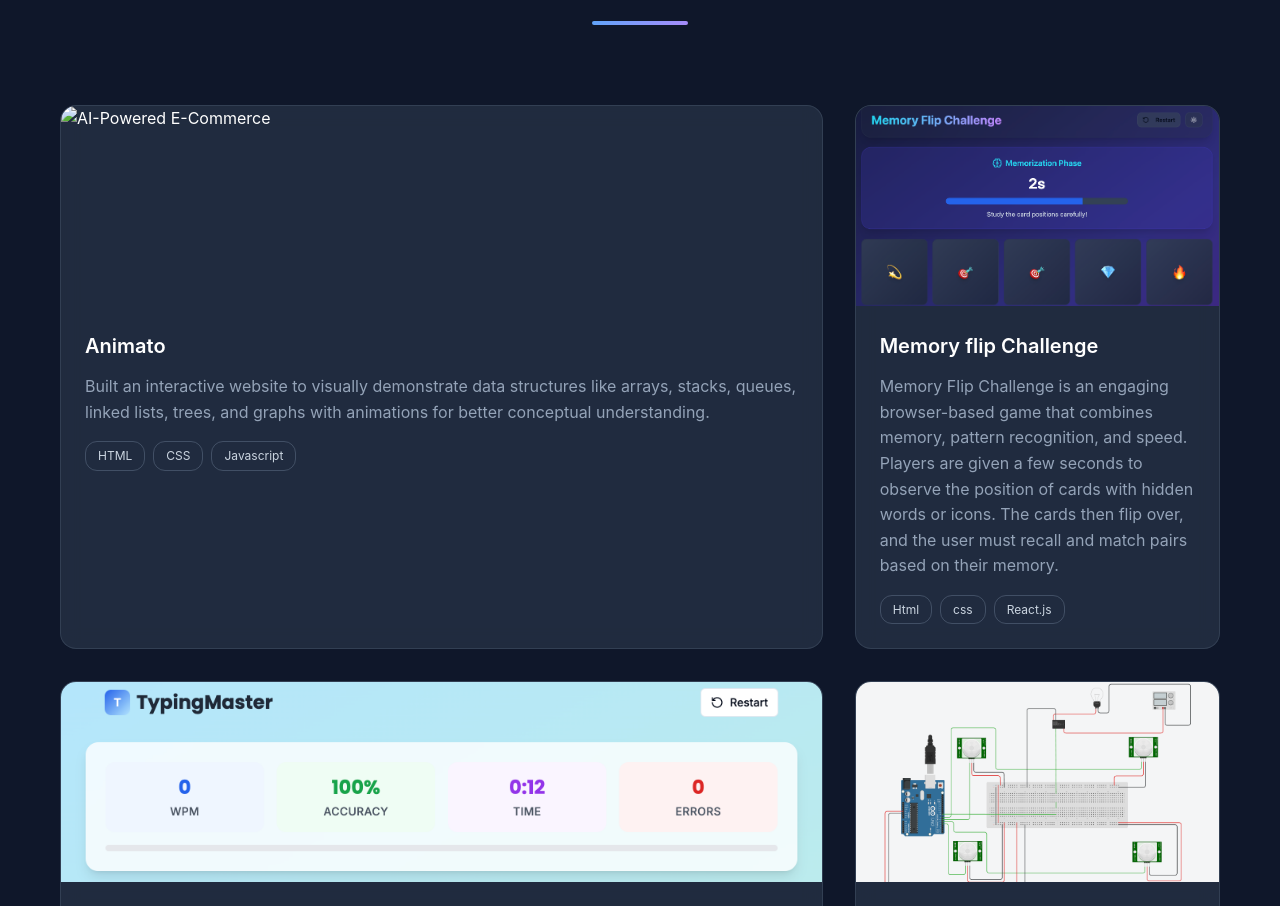
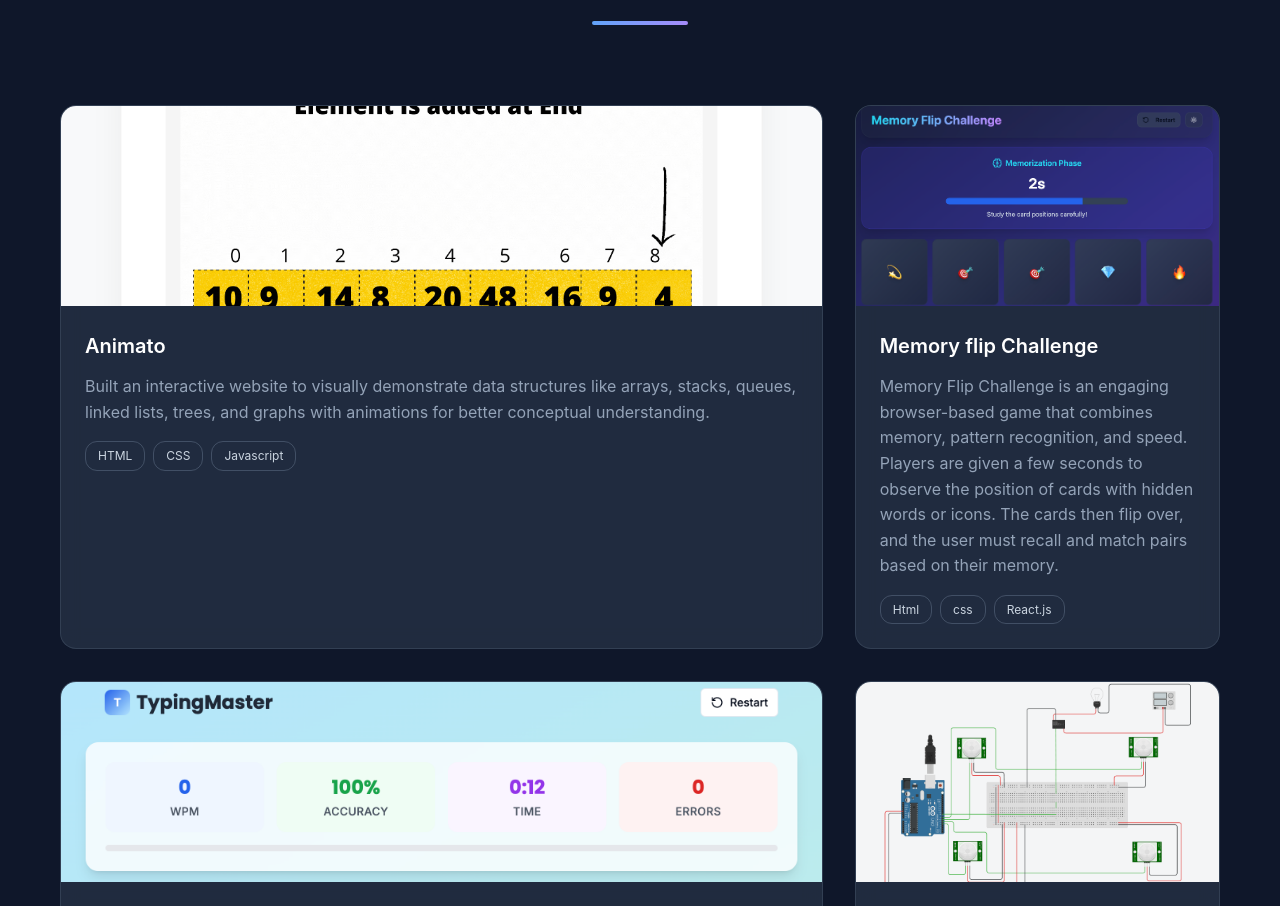
Before and after one commit to hdnandan04/Hitesh-portfolio, a plain HTML site: page index.html in a window 1280 px wide. Shown: the part 5436-6342 px from the top of the page. Drawn offline with Linux system fonts and the light colour scheme.

Commit message:
Update index.html

```diff
--- a/index.html
+++ b/index.html
@@ -555,7 +555,7 @@ Gain practical experience in prompt engineering, model integration, and user int
 <!--Animato -->
             <div class="project-card featured">
                 <div class="project-image">
-                    <img src="Screenshot 2025-07-13 at 11.50.38 AM.png" alt="AI-Powered E-Commerce">
+                    <img src="Screenshot_20250713-120855.png" alt="AI-Powered E-Commerce">
                     <div class="project-overlay">
                         <div class="project-links">
                             <a href="https://animato-dsa-animation.vercel.app/" class="project-link" target="_blank">
```
